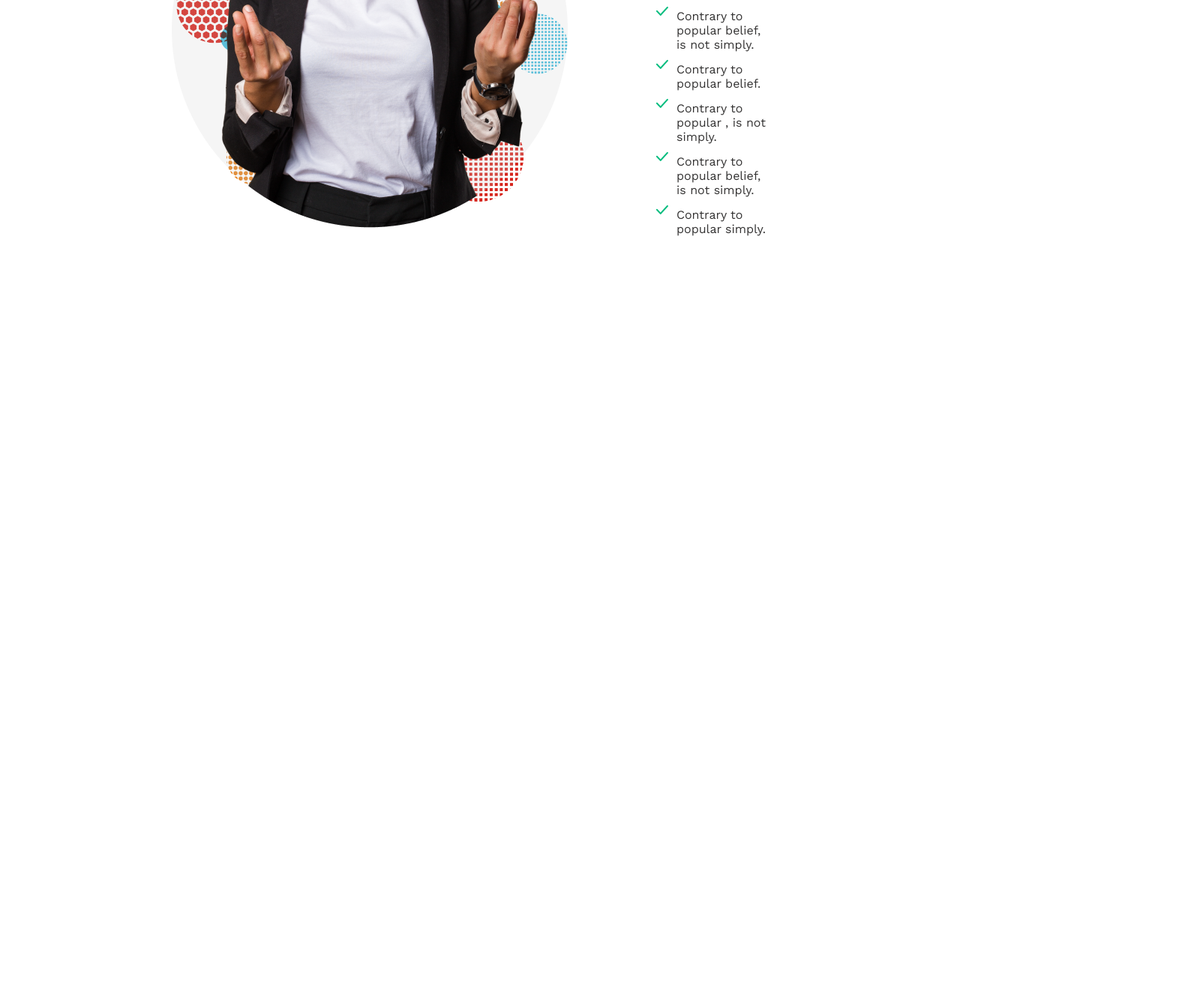
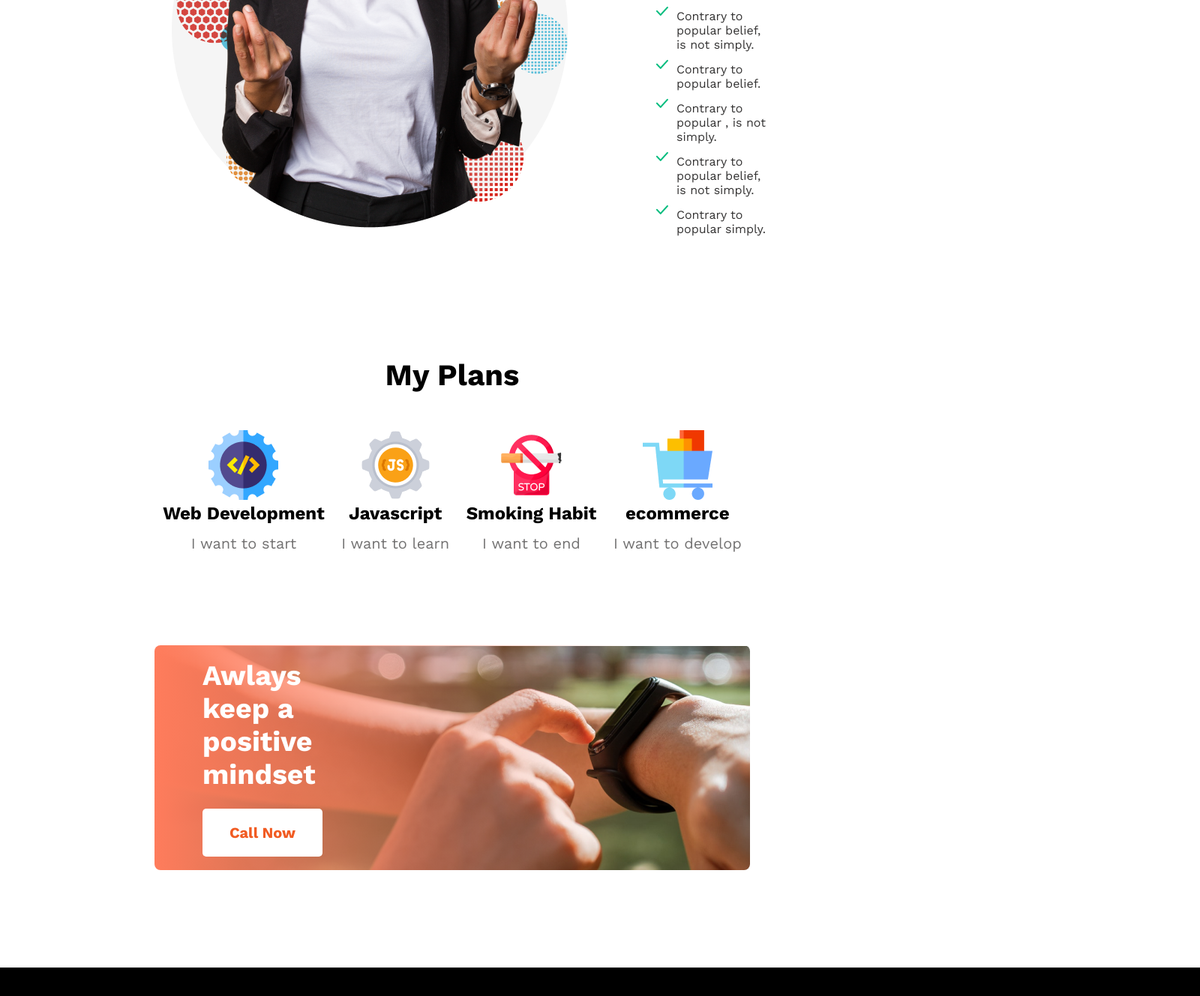
Before and after one commit to joychandragope/years-ago, a plain HTML site: page index.html in a window 1280 px wide. Shown: the part 1301-2630 px from the top of the page at 75% size, 1600 px wide, since content can reach past the window. Before the commit the page ends 1648 px from the top, so only its background shows below. Drawn offline with nearby package versions, Linux system fonts and the light colour scheme; a web font is replaced by a local one.

Commit message:
image with gradient completed

```diff
--- a/index.html
+++ b/index.html
@@ -56,9 +56,56 @@
                 </div>
             </div>
         </section>
+        <!-- My Plans ection  -->
+        <section class="body-section2">
+            <div>
+                <h1 class="my-plan">My Plans</h1>
+                <div class="courses">
+                    <div class="webDevelop">
+                        <img src="/images/icons/web.png" alt="">
+                        <h2>Web Development</h2>
+                        <p>I want to start</p>
+                    </div>
+                    <div class="javaScript">
+                        <img src="/images/icons/js.png" alt="">
+                        <h2>Javascript</h2>
+                        <p>I want to learn</p>
+                    </div>
+                    <div class="smoking">
+                        <img src="/images/icons/smoke.png" alt="">
+                        <h2>Smoking Habit</h2>
+                        <p>I want to end</p>
+                    </div>
+                    <div class="ecommerce">
+                        <img src="/images/icons/ecom.png" alt="">
+                        <h2>ecommerce</h2>
+                        <p>I want to develop</p>
+                    </div>
+                </div>
+            </div>
+
+        </section>
+
+        <!-- Positive mindset section(body-section-3)  -->
+        <section class="body-section3">
+            <div class="positive-mind">
+                <div class="positive-title">
+                    <h1>Awlays keep a positive mindset</h1>
+                    <button>Call Now</button>
+                </div>
+            </div>
+
+        </section>
     </main>
 
     <!-- footer section  -->
-    <footer></footer>
+    <footer>
+        <section>
+            <div>
+                <div class="future"></div>
+                <div></div>
+            </div>
+        </section>
+    </footer>
 </body>
 </html>
--- a/styles/style.css
+++ b/styles/style.css
@@ -79,3 +79,63 @@ main{
 .body-section1 ul li{
     margin-bottom: 5px;
 }
+
+/* My Plans sections(body section-2)  */
+.body-section2{
+    margin-top: 130px;
+}
+.my-plan{
+    text-align: center;
+    font-weight: 700;
+    font-size: 40px;
+}
+.courses{
+    text-align: center;
+    display: flex;
+    justify-content:space-around;
+    margin-top: 50px;
+}
+
+.courses p{
+    color: #737272;
+    font-size: 20px;
+    margin-top: 14px;
+}
+
+/* Positive Mindset section(body-section-3) */
+.body-section3{
+    margin-top: 124px;
+
+}
+.positive-mind{
+    /* border: 0.1px solid grey; */
+    /* width: 1140px; */
+    height: 300px;
+    border-radius: 8px;
+    background: linear-gradient(to left, rgba(255,255,255,0) 20%, rgb(255, 124, 92)), url(/images/watch.png);
+    display: flex;
+    align-items: center;
+}
+.positive-title{
+    margin: 59px 500px 59px 64px;
+    font-size: 25px;
+}
+.positive-title h1{
+    color: white;
+    margin-bottom: 24px;
+}
+.positive-title button{
+    background-color: white;
+    color: #F15B22;
+    width: 160px;
+    height: 64px;
+}
+
+/* footer section  */
+footer{
+    background-color: black;
+    width: 1600px;
+    height: 577px;
+    margin-top: 130px;
+    color: white;
+}
```
